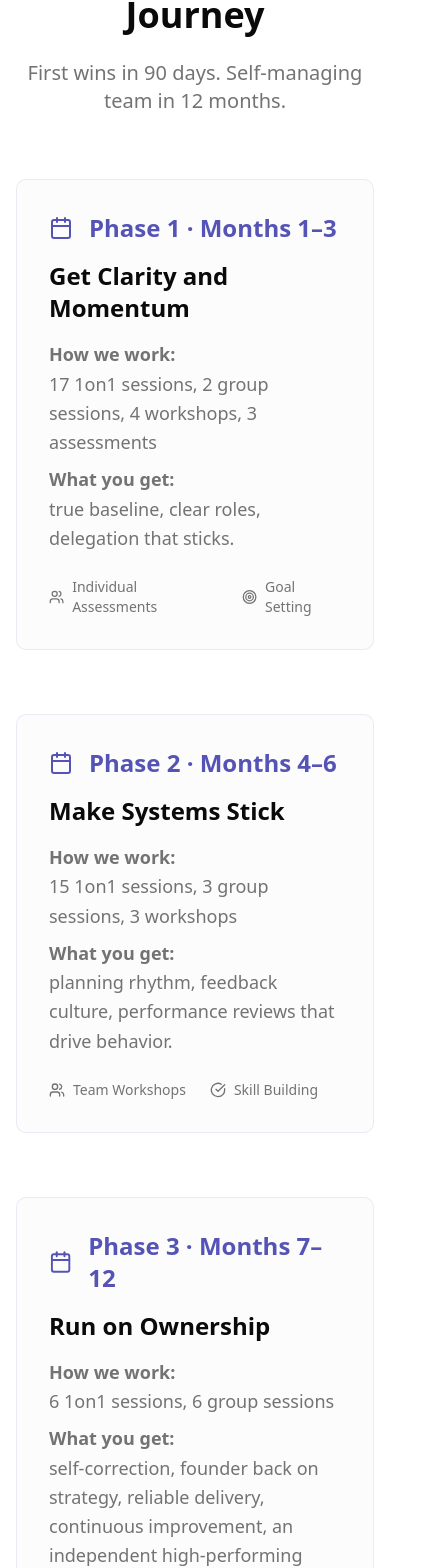
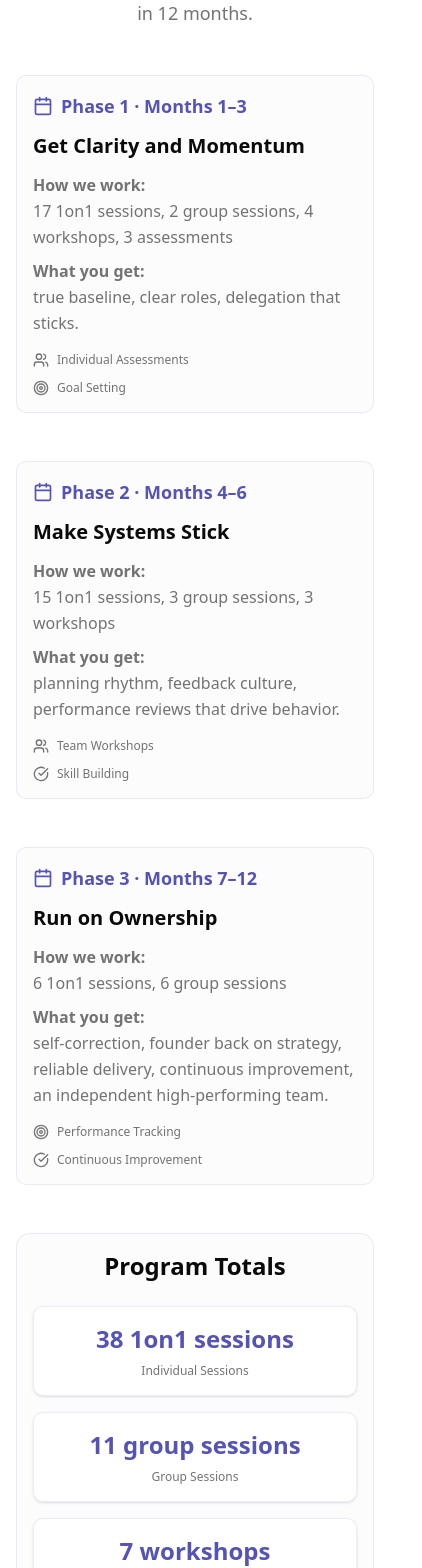
Before and after one commit to zatezalo/tatjana, a Next.js app: page / in a window 390 px wide. Shown: the part 4091-5659 px from the top of the page, 422 px wide, since content can reach past the window. Built offline with nearby package versions, Linux system fonts and the light colour scheme.

Commit message:
Refactor ProgramTimeline component to improve layout and styling, including adjustments to spacing, font sizes, and responsive design elements. Update phase icons and descriptions for better clarity and visual consistency.

```diff
--- a/src/components/sections/ProgramTimeline.tsx
+++ b/src/components/sections/ProgramTimeline.tsx
@@ -5,45 +5,45 @@ import Link from "next/link";
 
 export default function ProgramTimeline() {
   return (
-    <section id="timeline" className="py-20 bg-background">
+    <section id="timeline" className="py-12 md:py-20 bg-background">
       <div className="container mx-auto px-4">
-        <div className="max-w-4xl mx-auto text-center mb-16">
-          <h2 className="text-4xl md:text-5xl font-bold text-foreground mb-6">
+        <div className="max-w-4xl mx-auto text-center mb-12 md:mb-16">
+          <h2 className="text-3xl md:text-4xl lg:text-5xl font-bold text-foreground mb-4 md:mb-6">
             {offer.timeline.title}
           </h2>
-          <p className="text-xl text-muted-foreground">
+          <p className="text-lg md:text-xl text-muted-foreground">
             First wins in 90 days. Self-managing team in 12 months.
           </p>
         </div>
 
         <div className="max-w-4xl mx-auto">
           {offer.timeline.phases.map((phase, index) => (
-            <div key={index} className="relative ">
-              {/* Timeline line */}
+            <div key={index} className="relative">
+              {/* Timeline line - visible on mobile with different positioning */}
               {index < offer.timeline.phases.length - 1 && (
-                <div className="absolute left-8 top-16 w-0.5 h-full bg-primary/20 hidden md:block"></div>
+                <div className="hidden md:block absolute left-4 md:left-8 top-12 md:top-16 w-0.5 h-full bg-primary/20"></div>
               )}
 
-              <div className="flex items-start gap-8 mb-16">
-                {/* Phase number and icon */}
-                <div className="hidden md:flex flex-shrink-0 w-16 h-16 bg-primary rounded-full items-center justify-center text-white font-bold text-xl relative z-10">
+              <div className="flex items-start gap-4 md:gap-8 mb-12 md:mb-16">
+                {/* Phase number and icon - visible on mobile with smaller size */}
+                <div className="hidden md:flex flex-shrink-0 w-8 h-8 md:w-16 md:h-16 bg-primary rounded-full items-center justify-center text-white font-bold text-sm md:text-xl relative z-10">
                   {index + 1}
                 </div>
 
                 {/* Content */}
-                <div className="flex-1 bg-muted/30 rounded-lg p-8 border border-primary/10">
-                  <div className="flex items-center gap-4 mb-4">
-                    <Calendar className="w-6 h-6 text-primary" />
-                    <span className="text-2xl font-bold text-primary">
+                <div className="flex-1 bg-muted/30 rounded-lg p-4 md:p-8 border border-primary/10">
+                  <div className="flex items-center gap-2 md:gap-4 mb-3 md:mb-4">
+                    <Calendar className="w-5 h-5 md:w-6 md:h-6 text-primary" />
+                    <span className="text-lg md:text-2xl font-bold text-primary">
                       {phase.period}
                     </span>
                   </div>
 
-                  <h3 className="text-2xl font-bold text-foreground mb-4">
+                  <h3 className="text-xl md:text-2xl font-bold text-foreground mb-3 md:mb-4">
                     {phase.title}
                   </h3>
 
-                  <div className="text-lg text-muted-foreground leading-relaxed">
+                  <div className="text-base md:text-lg text-muted-foreground leading-relaxed">
                     <div className="mb-2">
                       <span className="font-bold">How we work:</span>
                       <br />
@@ -57,40 +57,40 @@ export default function ProgramTimeline() {
                   </div>
 
                   {/* Phase-specific icons */}
-                  <div className="flex items-center gap-6 mt-6">
+                  <div className="flex flex-col sm:flex-row items-start sm:items-center gap-3 sm:gap-6 mt-4 md:mt-6">
                     {index === 0 && (
                       <>
-                        <div className="flex items-center gap-2 text-sm text-muted-foreground">
-                          <Users className="w-4 h-4" />
-                          Individual Assessments
+                        <div className="flex items-center gap-2 text-xs sm:text-sm text-muted-foreground">
+                          <Users className="w-4 h-4 flex-shrink-0" />
+                          <span className="whitespace-nowrap">Individual Assessments</span>
                         </div>
-                        <div className="flex items-center gap-2 text-sm text-muted-foreground">
-                          <Target className="w-4 h-4" />
-                          Goal Setting
+                        <div className="flex items-center gap-2 text-xs sm:text-sm text-muted-foreground">
+                          <Target className="w-4 h-4 flex-shrink-0" />
+                          <span className="whitespace-nowrap">Goal Setting</span>
                         </div>
                       </>
                     )}
                     {index === 1 && (
                       <>
-                        <div className="flex items-center gap-2 text-sm text-muted-foreground">
-                          <Users className="w-4 h-4" />
-                          Team Workshops
+                        <div className="flex items-center gap-2 text-xs sm:text-sm text-muted-foreground">
+                          <Users className="w-4 h-4 flex-shrink-0" />
+                          <span className="whitespace-nowrap">Team Workshops</span>
                         </div>
-                        <div className="flex items-center gap-2 text-sm text-muted-foreground">
-                          <CheckCircle className="w-4 h-4" />
-                          Skill Building
+                        <div className="flex items-center gap-2 text-xs sm:text-sm text-muted-foreground">
+                          <CheckCircle className="w-4 h-4 flex-shrink-0" />
+                          <span className="whitespace-nowrap">Skill Building</span>
                         </div>
                       </>
                     )}
                     {index === 2 && (
                       <>
-                        <div className="flex items-center gap-2 text-sm text-muted-foreground">
-                          <Target className="w-4 h-4" />
-                          Performance Tracking
+                        <div className="flex items-center gap-2 text-xs sm:text-sm text-muted-foreground">
+                          <Target className="w-4 h-4 flex-shrink-0" />
+                          <span className="whitespace-nowrap">Performance Tracking</span>
                         </div>
-                        <div className="flex items-center gap-2 text-sm text-muted-foreground">
-                          <CheckCircle className="w-4 h-4" />
-                          Continuous Improvement
+                        <div className="flex items-center gap-2 text-xs sm:text-sm text-muted-foreground">
+                          <CheckCircle className="w-4 h-4 flex-shrink-0" />
+                          <span className="whitespace-nowrap">Continuous Improvement</span>
                         </div>
                       </>
                     )}
@@ -103,40 +103,40 @@ export default function ProgramTimeline() {
 
         {/* Program Totals */}
         <div className="max-w-4xl mx-auto">
-          <div className="bg-muted/30 from-primary/5 to-primary/10 rounded-xl p-8 border border-primary/10 mb-8">
-            <h3 className="text-3xl font-bold text-foreground mb-8 text-center">Program Totals</h3>
-            <div className="grid grid-cols-2 gap-6">
-              <div className="bg-white/80 dark:bg-gray-800/80 rounded-lg p-6 text-center shadow-sm border border-primary/10 hover:shadow-md transition-shadow">
-                <div className="text-3xl font-bold text-primary mb-2">{offer.timeline.totals.oneOnOne}</div>
-                <div className="text-sm text-muted-foreground font-medium">Individual Sessions</div>
+          <div className="bg-muted/30 from-primary/5 to-primary/10 rounded-xl p-4 md:p-8 border border-primary/10 mb-6 md:mb-8">
+            <h3 className="text-2xl md:text-3xl font-bold text-foreground mb-6 md:mb-8 text-center">Program Totals</h3>
+            <div className="grid grid-cols-1 sm:grid-cols-2 gap-4 md:gap-6">
+              <div className="bg-white/80 dark:bg-gray-800/80 rounded-lg p-4 md:p-6 text-center shadow-sm border border-primary/10 hover:shadow-md transition-shadow">
+                <div className="text-2xl md:text-3xl font-bold text-primary mb-2">{offer.timeline.totals.oneOnOne}</div>
+                <div className="text-xs md:text-sm text-muted-foreground font-medium">Individual Sessions</div>
               </div>
-              <div className="bg-white/80 dark:bg-gray-800/80 rounded-lg p-6 text-center shadow-sm border border-primary/10 hover:shadow-md transition-shadow">
-                <div className="text-3xl font-bold text-primary mb-2">{offer.timeline.totals.group}</div>
-                <div className="text-sm text-muted-foreground font-medium">Group Sessions</div>
+              <div className="bg-white/80 dark:bg-gray-800/80 rounded-lg p-4 md:p-6 text-center shadow-sm border border-primary/10 hover:shadow-md transition-shadow">
+                <div className="text-2xl md:text-3xl font-bold text-primary mb-2">{offer.timeline.totals.group}</div>
+                <div className="text-xs md:text-sm text-muted-foreground font-medium">Group Sessions</div>
               </div>
-              <div className="bg-white/80 dark:bg-gray-800/80 rounded-lg p-6 text-center shadow-sm border border-primary/10 hover:shadow-md transition-shadow">
-                <div className="text-3xl font-bold text-primary mb-2">{offer.timeline.totals.workshops}</div>
-                <div className="text-sm text-muted-foreground font-medium">Workshops</div>
+              <div className="bg-white/80 dark:bg-gray-800/80 rounded-lg p-4 md:p-6 text-center shadow-sm border border-primary/10 hover:shadow-md transition-shadow">
+                <div className="text-2xl md:text-3xl font-bold text-primary mb-2">{offer.timeline.totals.workshops}</div>
+                <div className="text-xs md:text-sm text-muted-foreground font-medium">Workshops</div>
               </div>
-              <div className="bg-white/80 dark:bg-gray-800/80 rounded-lg p-6 text-center shadow-sm border border-primary/10 hover:shadow-md transition-shadow">
-                <div className="text-3xl font-bold text-primary mb-2">{offer.timeline.totals.assessments}</div>
-                <div className="text-sm text-muted-foreground font-medium">Assessments</div>
+              <div className="bg-white/80 dark:bg-gray-800/80 rounded-lg p-4 md:p-6 text-center shadow-sm border border-primary/10 hover:shadow-md transition-shadow">
+                <div className="text-2xl md:text-3xl font-bold text-primary mb-2">{offer.timeline.totals.assessments}</div>
+                <div className="text-xs md:text-sm text-muted-foreground font-medium">Assessments</div>
               </div>
             </div>
           </div>
         </div>
 
         {/* Promise */}
-        <div className="text-center mb-8">
-          <div className="inline-flex items-center gap-2 bg-primary/10 text-primary px-6 py-3 rounded-full text-lg font-medium">
-            <CheckCircle className="w-5 h-5" />
-            {offer.timeline.promise}
+        <div className="text-center mb-6 md:mb-8">
+          <div className="inline-flex items-center gap-2 bg-primary/10 text-primary px-4 md:px-6 py-2 md:py-3 rounded-full text-base md:text-lg font-medium">
+            <CheckCircle className="w-4 h-4 md:w-5 md:h-5" />
+            <span className="text-center">{offer.timeline.promise}</span>
           </div>
         </div>
 
         {/* CTA */}
         <div className="text-center">
-          <Button asChild size="lg" className="text-lg px-8 py-6 h-auto">
+          <Button asChild size="lg" className="text-base md:text-lg px-6 md:px-8 py-4 md:py-6 h-auto w-full sm:w-auto">
             <Link href="/book"> {offer.timeline.cta} </Link>
           </Button>
         </div>
```
